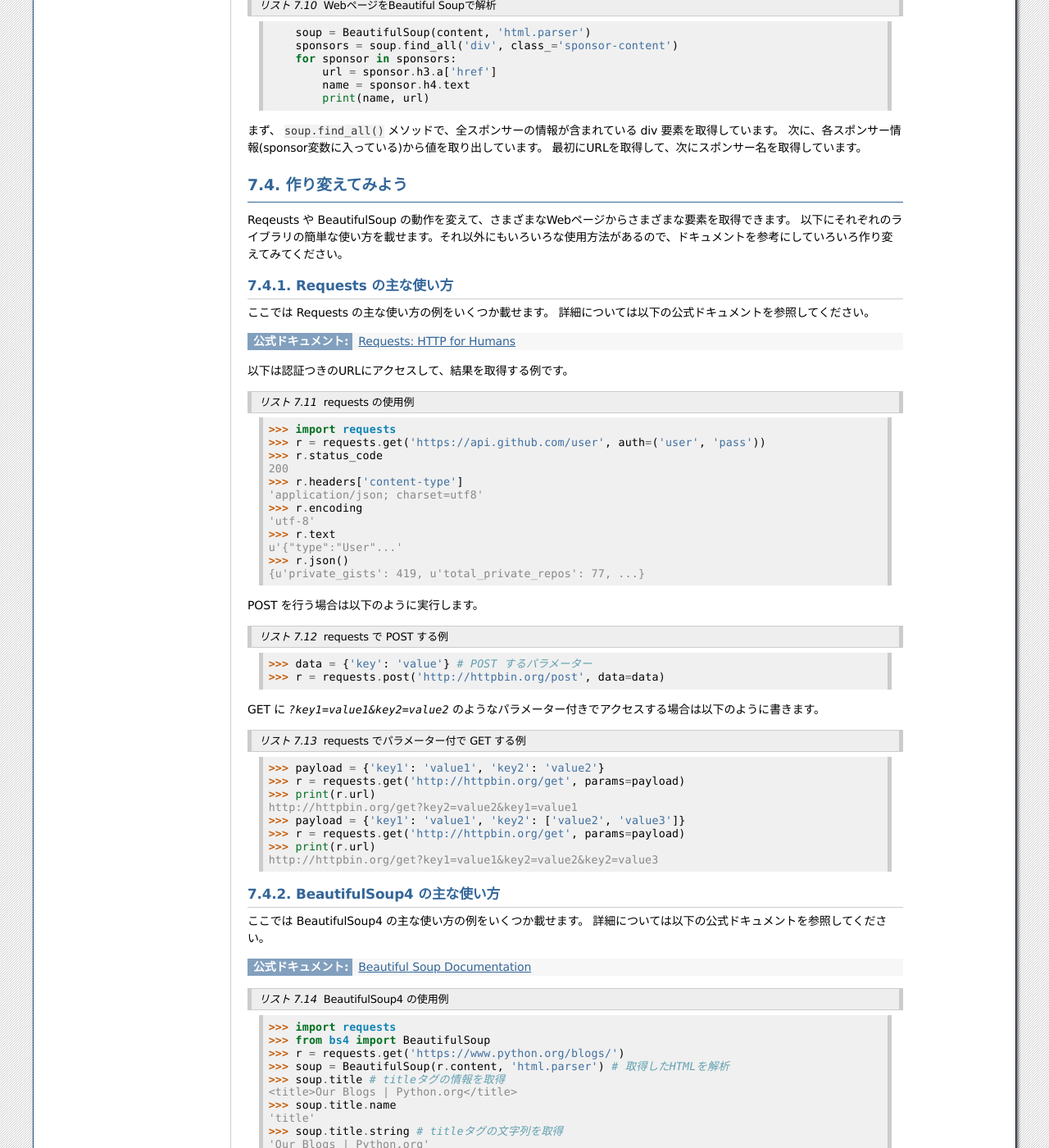
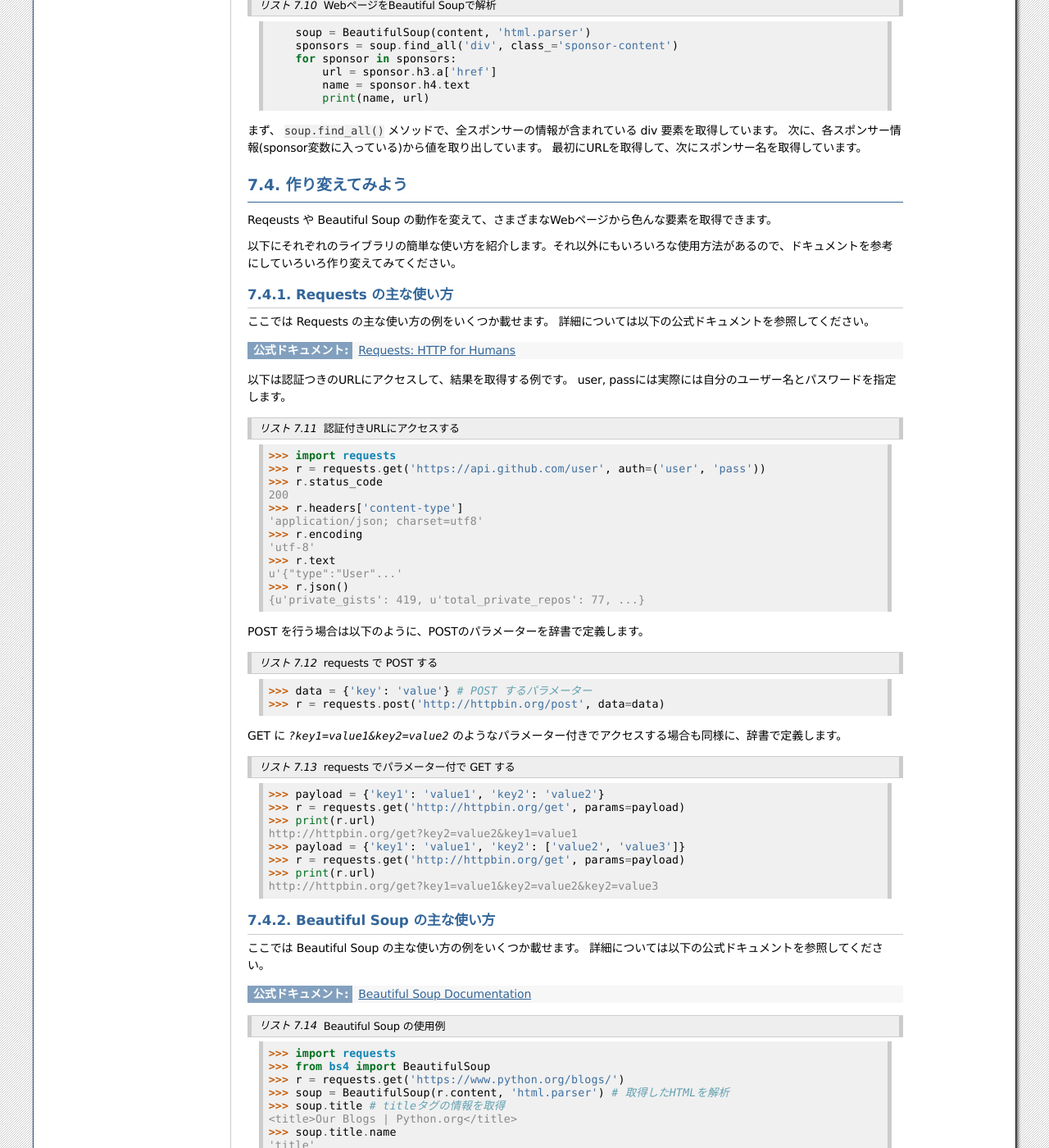
Before and after one commit to pyconjp/pycamp.pycon.jp, a Sphinx documentation site: the page built from source/textbook/7_scraping.rst, in a window 1280 px wide and 1400 px high, scrolled down 3722 px. Shown: the whole window at 82% size. Built offline with Sphinx 7.4.7, drawn with Linux system fonts in a browser that asks for light colours; some of the changed text lies outside the part shown.

Commit message:
refs #77 スクレイピングについて少し修正

```diff
--- a/source/textbook/7_scraping.rst
+++ b/source/textbook/7_scraping.rst
@@ -227,8 +227,9 @@ HTMLの構造がわかったところで、もう一度HTMLを解析している
 
 作り変えてみよう
 ================
-Reqeusts や BeautifulSoup の動作を変えて、さまざまなWebページからさまざまな要素を取得できます。
-以下にそれぞれのライブラリの簡単な使い方を載せます。それ以外にもいろいろな使用方法があるので、ドキュメントを参考にしていろいろ作り変えてみてください。
+Reqeusts や Beautiful Soup の動作を変えて、さまざまなWebページから色んな要素を取得できます。
+
+以下にそれぞれのライブラリの簡単な使い方を紹介します。それ以外にもいろいろな使用方法があるので、ドキュメントを参考にしていろいろ作り変えてみてください。
 
 Requests の主な使い方
 ---------------------
@@ -238,9 +239,10 @@ Requests の主な使い方
 :公式ドキュメント: `Requests: HTTP for Humans <http://docs.python-requests.org/en/master/>`_
 
 以下は認証つきのURLにアクセスして、結果を取得する例です。
+user, passには実際には自分のユーザー名とパスワードを指定します。
 
 .. code-block:: pycon
-   :caption: requests の使用例
+   :caption: 認証付きURLにアクセスする
 
    >>> import requests
    >>> r = requests.get('https://api.github.com/user', auth=('user', 'pass'))
@@ -255,18 +257,18 @@ Requests の主な使い方
    >>> r.json()
    {u'private_gists': 419, u'total_private_repos': 77, ...}
 
-POST を行う場合は以下のように実行します。
+POST を行う場合は以下のように、POSTのパラメーターを辞書で定義します。
 
 .. code-block:: pycon
-   :caption: requests で POST する例
+   :caption: requests で POST する
 
    >>> data = {'key': 'value'} # POST するパラメーター
    >>> r = requests.post('http://httpbin.org/post', data=data)
 
-GET に `?key1=value1&key2=value2` のようなパラメーター付きでアクセスする場合は以下のように書きます。
+GET に `?key1=value1&key2=value2` のようなパラメーター付きでアクセスする場合も同様に、辞書で定義します。
 
 .. code-block:: pycon
-   :caption: requests でパラメーター付で GET する例
+   :caption: requests でパラメーター付で GET する
 
    >>> payload = {'key1': 'value1', 'key2': 'value2'}
    >>> r = requests.get('http://httpbin.org/get', params=payload)
@@ -277,15 +279,15 @@ GET に `?key1=value1&key2=value2` のようなパラメーター付きでアク
    >>> print(r.url)
    http://httpbin.org/get?key1=value1&key2=value2&key2=value3
 
-BeautifulSoup4 の主な使い方
+Beautiful Soup の主な使い方
 ---------------------------
-ここでは BeautifulSoup4 の主な使い方の例をいくつか載せます。
+ここでは Beautiful Soup の主な使い方の例をいくつか載せます。
 詳細については以下の公式ドキュメントを参照してください。
 
 :公式ドキュメント: `Beautiful Soup Documentation <https://www.crummy.com/software/BeautifulSoup/bs4/doc/>`_
 
 .. code-block:: pycon
-   :caption: BeautifulSoup4 の使用例
+   :caption: Beautiful Soup の使用例
 
    >>> import requests
    >>> from bs4 import BeautifulSoup
@@ -323,7 +325,7 @@ BeautifulSoup4 の主な使い方
 ==========
 本節では、Pythonでスクレイピングをする方法を解説しました。
 
-requestsとbeautifulsoup4を使いこなすことにより、さまざまなウェブサイトから情報を取得できるようになります。
+RequestsとBeautiful Soupを使いこなすことにより、さまざまなウェブサイトから情報を取得できるようになります。
 
 ただし、ウェブサイトにスクレイピングのために短時間に大量にアクセスをすると迷惑となるので、そういうことがないように注意してください。
 
@@ -334,14 +336,3 @@ Pythonでのスクレイピングについてもいくつか書籍が出てき
 - `PythonによるWebスクレイピング <https://www.oreilly.co.jp/books/9784873117614/>`_
 - `Pythonクローリング＆スクレイピング ―データ収集・解析のための実践開発ガイド <http://gihyo.jp/book/2017/978-4-7741-8367-1>`_
 - `Pythonによるスクレイピング＆機械学習 開発テクニックBeautifulSoup、scikit-learn、TensorFlowを使ってみよう <http://www.socym.co.jp/book/1079>`_
-
-次の一歩
-============
-
-スクレイピングの例の実行ができたら、以下の様な改造を自習してみください。
-
-- 別のサイトから同様に情報を抜き出してみる　＞URL変更とCSSセレクタの変更
-- RSS(XML)から必要な情報を抜き出してみる　＞パーサの変更
-- 抜き出したものを、ファイルに保存してみる　＞別の章との組み合わせ
-- ログインが必要なサイトにログインして情報を抜き出してみる　＞requestsの応用
-- 抜き出したものを、HTMLに加工して、ファイルに保存、出力してみる　＞各種応用
```
